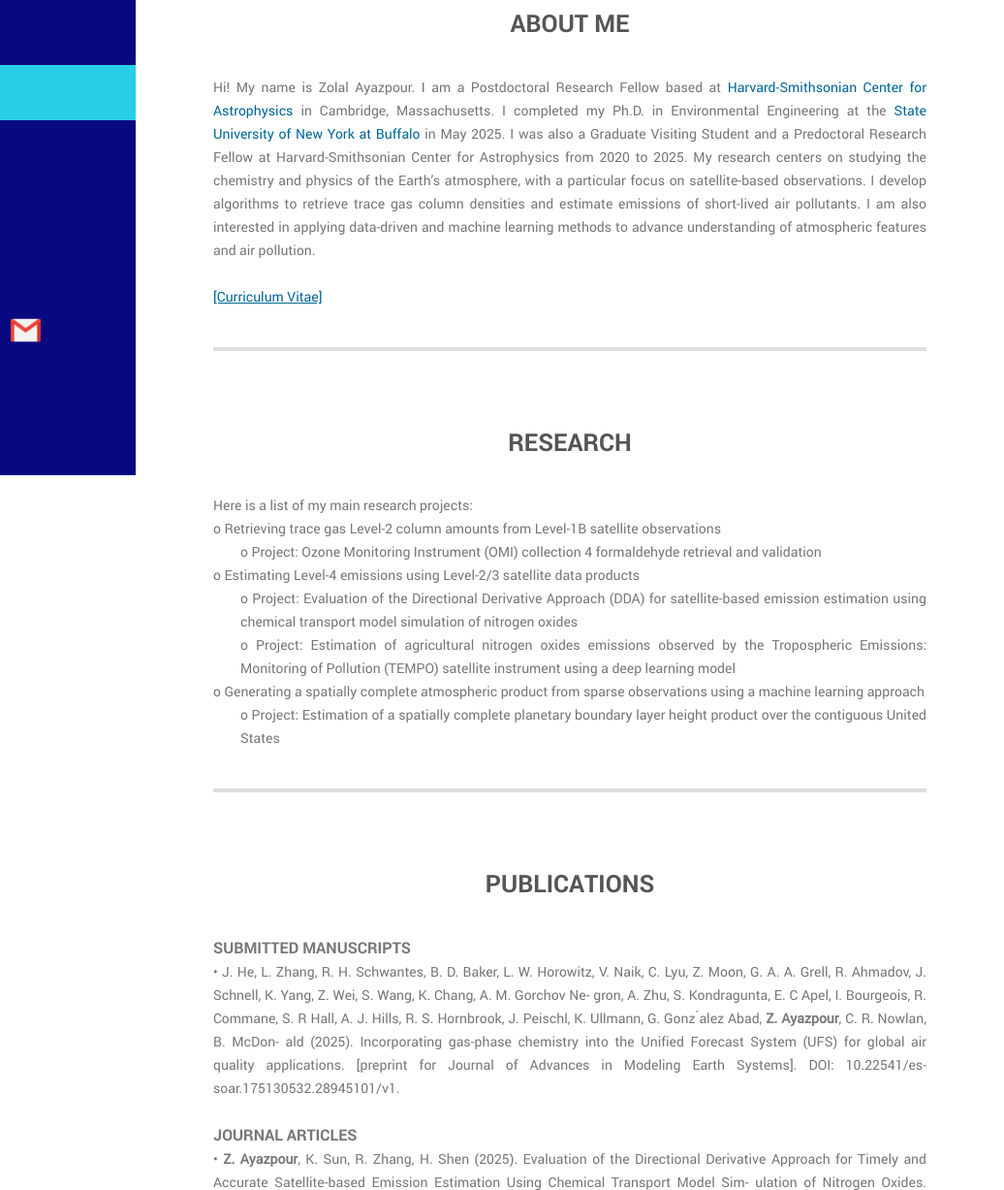
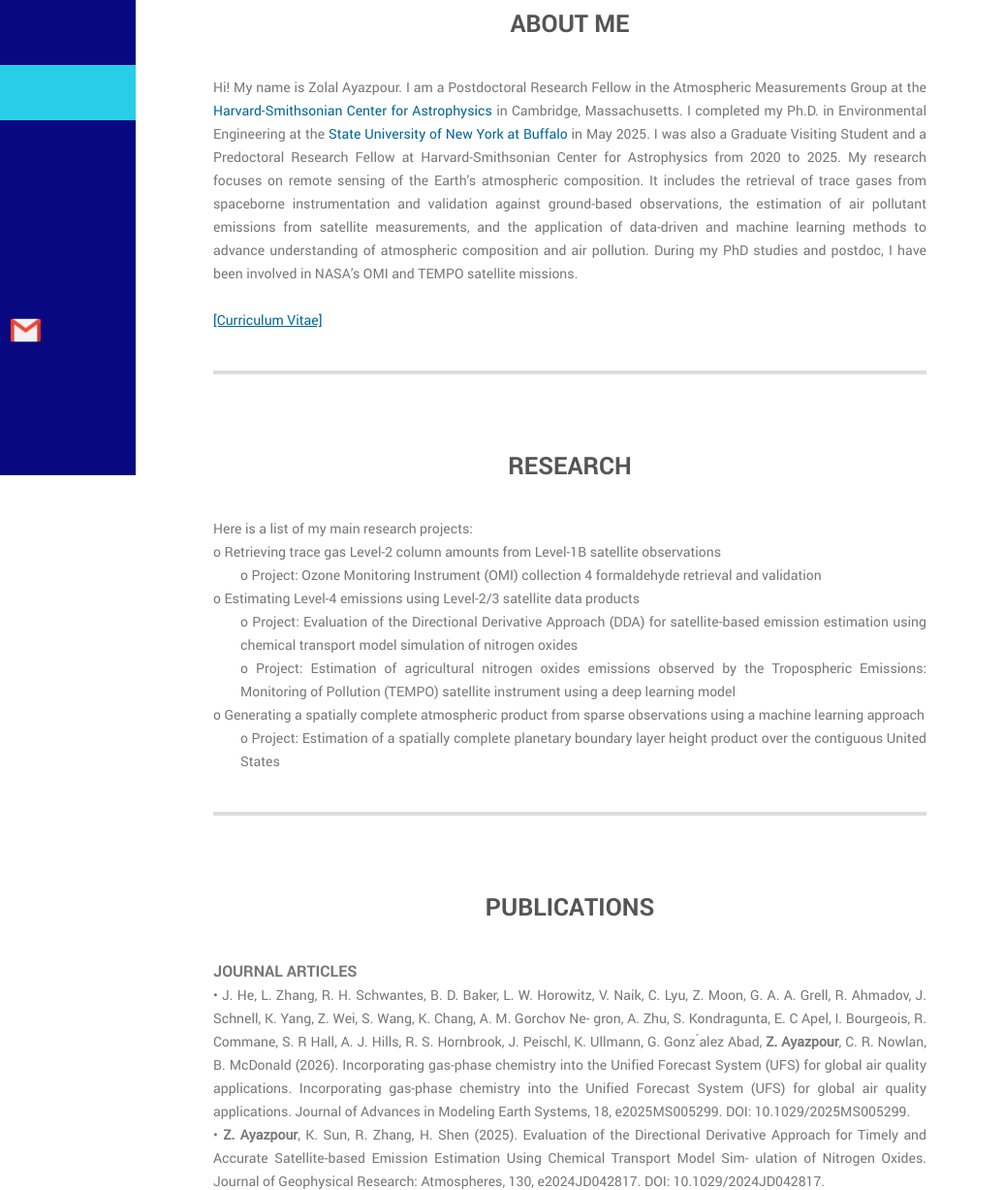
Before and after one commit to zolal-ayazpour/zolal-ayazpour.github.io, a plain HTML site: page index.html in a window 1280 px wide. Shown: the part 310-1537 px from the top of the page at 97% size, 244-1280 px from the left. Drawn offline with Linux system fonts and the light colour scheme.

Commit message:
Add files via upload

```diff
--- a/index.html
+++ b/index.html
@@ -129,15 +129,15 @@
 
                     <div class="row">
                          <div class="col-md-12">
-                                     <p class="text-justify"> Hi! My name is Zolal Ayazpour. I am a Postdoctoral Research Fellow based at
+                                     <p class="text-justify"> Hi! My name is Zolal Ayazpour. I am a Postdoctoral Research Fellow in the Atmospheric Measurements Group at the
                                         <a href="https://www.cfa.harvard.edu/" target="_blank">Harvard-Smithsonian Center for Astrophysics</a>
 										in Cambridge, Massachusetts. I completed my Ph.D. in Environmental Engineering at the
 										<a href="https://www.buffalo.edu/" target="_blank">State University of New York at Buffalo</a> in May 2025.
 										I was also a Graduate Visiting Student and a Predoctoral Research Fellow at Harvard-Smithsonian Center for Astrophysics from 2020 to 2025.
-                                        My research centers on studying the chemistry and physics of the Earth’s atmosphere, with a particular
-                                        focus on satellite-based observations. I develop algorithms to retrieve trace gas column densities and
-                                        estimate emissions of short-lived air pollutants. I am also interested in applying data-driven and
-                                        machine learning methods to advance understanding of atmospheric features and air pollution.
+                                        My research focuses on remote sensing of the Earth’s atmospheric composition. It includes the retrieval of trace gases from spaceborne
+                                        instrumentation and validation against ground-based observations, the estimation of air pollutant emissions from satellite measurements,
+                                        and the application of data-driven and machine learning methods to advance understanding of atmospheric composition and air pollution.
+                                        During my PhD studies and postdoc, I have been involved in NASA’s OMI and TEMPO satellite missions.
                                          <br>
                                          <br>
                                          <a href="files/Zolal_CV_Website.pdf"><u>[Curriculum Vitae]</u></a>
@@ -185,11 +185,12 @@
                                 <h4 class="widget-title text-center">Publications</h4>
                             </div>
                             <div class="col-md-12">
-                                <h8 class="widget-title">Submitted Manuscripts</h8>
-                                <p class="text-justify">•   J. He, L. Zhang, R. H. Schwantes, B. D. Baker, L. W. Horowitz, V. Naik, C. Lyu, Z. Moon, G. A. A. Grell, R. Ahmadov, J. Schnell, K. Yang, Z. Wei, S. Wang, K. Chang, A. M. Gorchov Ne- gron, A. Zhu, S. Kondragunta, E. C Apel, I. Bourgeois, R. Commane, S. R Hall, A. J. Hills, R. S. Hornbrook, J. Peischl, K. Ullmann, G. Gonz ́alez Abad, <strong>Z. Ayazpour</strong>, C. R. Nowlan, B. McDon- ald (2025). Incorporating gas-phase chemistry into the Unified Forecast System (UFS) for global air quality applications. [preprint for Journal of Advances in Modeling Earth Systems]. DOI: 10.22541/es- soar.175130532.28945101/v1. </p>
-                                <br>
+                                <!-- <h8 class="widget-title">Submitted Manuscripts</h8>
+                                <p class="text-justify">•   J. He, L. Zhang, R. H. Schwantes, B. D. Baker, L. W. Horowitz, V. Naik, C. Lyu, Z. Moon, G. A. A. Grell, R. Ahmadov, J. Schnell, K. Yang, Z. Wei, S. Wang, K. Chang, A. M. Gorchov Ne- gron, A. Zhu, S. Kondragunta, E. C Apel, I. Bourgeois, R. Commane, S. R Hall, A. J. Hills, R. S. Hornbrook, J. Peischl, K. Ullmann, G. Gonz ́alez Abad, <strong>Z. Ayazpour</strong>, C. R. Nowlan, B. McDonald (2025). Incorporating gas-phase chemistry into the Unified Forecast System (UFS) for global air quality applications. [preprint for Journal of Advances in Modeling Earth Systems]. DOI: 10.22541/es- soar.175130532.28945101/v1. </p>
+                                <br> -->
 
                                 <h8 class="widget-title">Journal Articles</h8>
+                                <p class="text-justify">•   J. He, L. Zhang, R. H. Schwantes, B. D. Baker, L. W. Horowitz, V. Naik, C. Lyu, Z. Moon, G. A. A. Grell, R. Ahmadov, J. Schnell, K. Yang, Z. Wei, S. Wang, K. Chang, A. M. Gorchov Ne- gron, A. Zhu, S. Kondragunta, E. C Apel, I. Bourgeois, R. Commane, S. R Hall, A. J. Hills, R. S. Hornbrook, J. Peischl, K. Ullmann, G. Gonz ́alez Abad, <strong>Z. Ayazpour</strong>, C. R. Nowlan, B. McDonald (2026). Incorporating gas-phase chemistry into the Unified Forecast System (UFS) for global air quality applications. Incorporating gas-phase chemistry into the Unified Forecast System (UFS) for global air quality applications. Journal of Advances in Modeling Earth Systems, 18, e2025MS005299. DOI: 10.1029/2025MS005299. </p>
 								<p class="text-justify">•   <strong>Z. Ayazpour</strong>, K. Sun, R. Zhang, H. Shen (2025). Evaluation of the Directional Derivative Approach for Timely and Accurate Satellite-based Emission Estimation Using Chemical Transport Model Sim- ulation of Nitrogen Oxides. Journal of Geophysical Research: Atmospheres, 130, e2024JD042817. DOI: 10.1029/2024JD042817. </p>
 								<p class="text-justify">•   D. Gautam, S. Philip, S. Dey, M. Johnson, E. Chaudhary, <strong>Z. Ayazpour</strong>, G. González Abad (2025). Assessing Ambient Formaldehyde Exposure and Estimating Cancer Risks over India using the Ozone Monitoring Instrument Satellite Sensor. ACS ES&T Air. DOI: 10.1021/acsestair.4c00188. </p>
 								<p class="text-justify">•   <strong>Z. Ayazpour</strong>, G. González Abad, C. R. Nowlan, K. Sun, H. A. Kwon, C. C. Miller, H. Chong, H. Wang, X. Liu, K. Chance, E. O’Sullivan, L. Zhu, C. Vigouroux, I. De Smedt, et al. (2025). Aura Ozone Monitoring Instrument (OMI) Collection 4 Formaldehyde Products. Earth and Space Science, 12, e2024EA003792. DOI: 10.1029/2024EA003792. </p>
```
